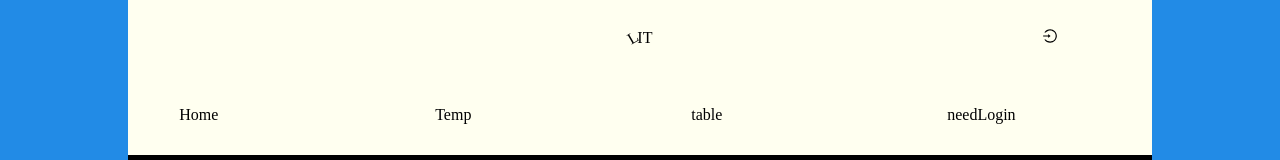
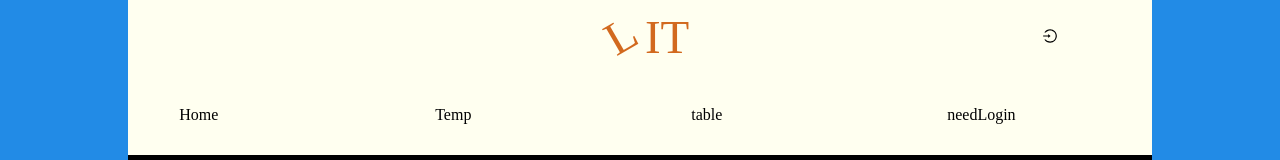
Before and after one commit to bluke127/tripProject, a React (Create React App) app: page /home in a window 1280 px wide. Shown: the top 160 px of the page. Built offline with nearby package versions, Linux system fonts and the light colour scheme; no server answers.

Commit message:
[feat]타이틀 색깔 입히기

```diff
--- a/src/styles/Layout/Header/index.module.scss
+++ b/src/styles/Layout/Header/index.module.scss
@@ -32,10 +32,13 @@
   }
   .title_wrap {
     width: 100%;
+    font-size: 47px;
+    color: chocolate;
     @include center;
     .point_letter {
       display: inline-block;
-      transform: rotate(-30deg);
+      transform: rotate(-30deg) translateX(2vh);
+      padding-right: 2vw;
     }
   }
   .login_wrap {
```
